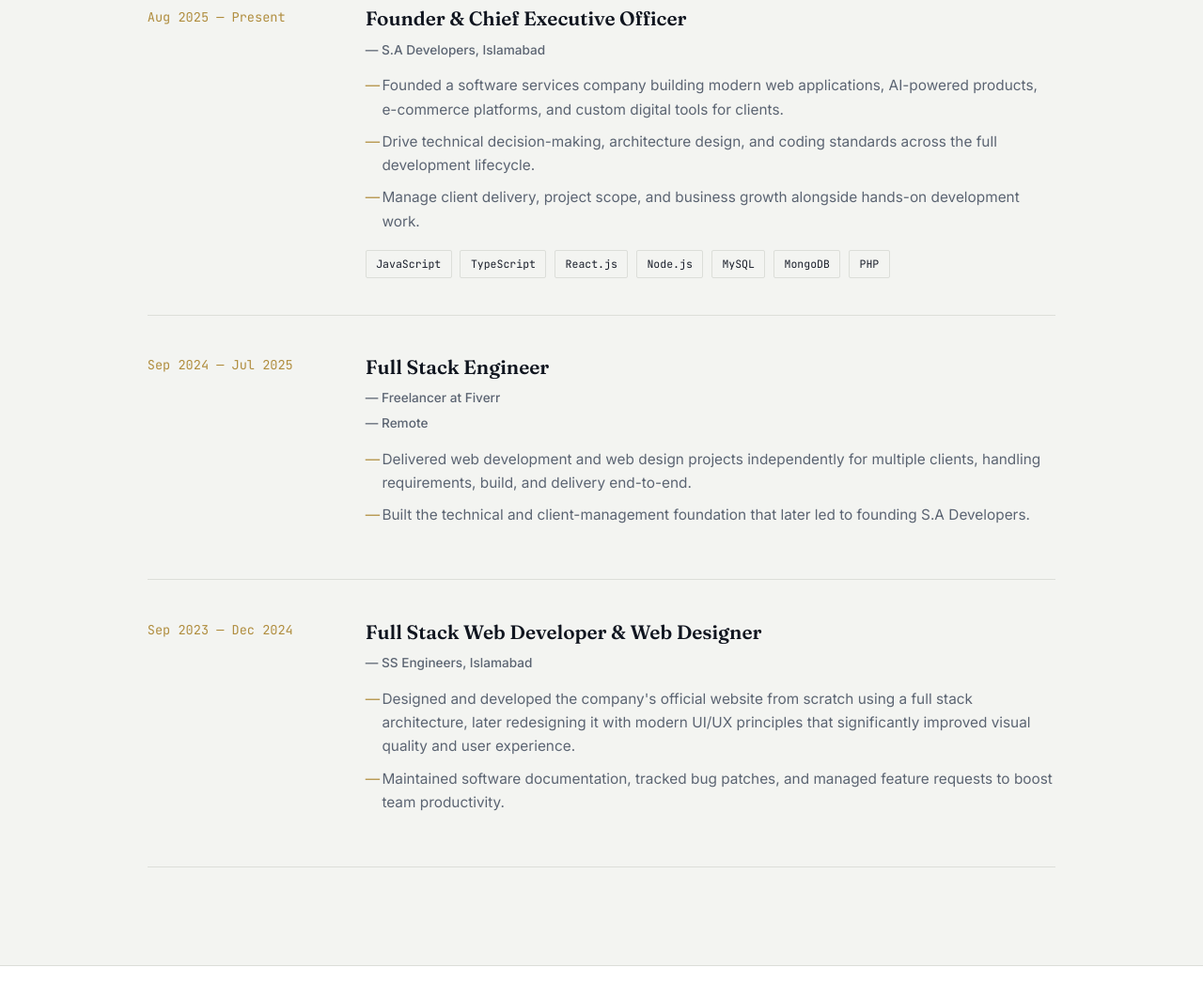
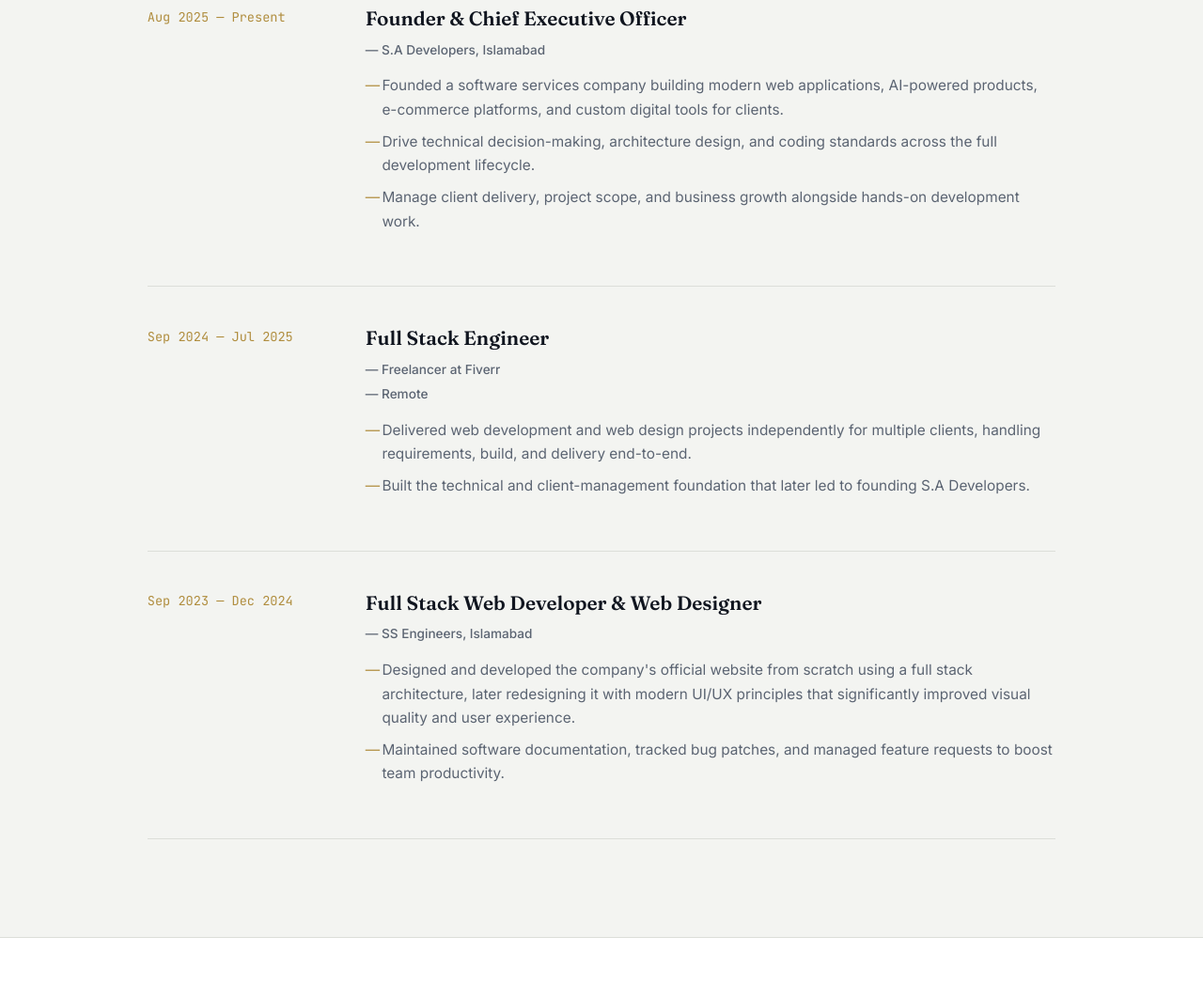
Before and after one commit to sabtain05/portfolio-website, a plain HTML site: page index.html in a window 1280 px wide. Shown: the part 2590-3653 px from the top of the page at 94% size. Drawn offline with Linux system fonts and the light colour scheme.

Commit message:
remove technology tags from experience section

```diff
--- a/index.html
+++ b/index.html
@@ -131,10 +131,6 @@
             <li>Drive technical decision-making, architecture design, and coding standards across the full development lifecycle.</li>
             <li>Manage client delivery, project scope, and business growth alongside hands-on development work.</li>
           </ul>
-          <div class="tag-row small">
-            <span class="tag">JavaScript</span><span class="tag">TypeScript</span><span class="tag">React.js</span>
-            <span class="tag">Node.js</span><span class="tag">MySQL</span><span class="tag">MongoDB</span><span class="tag">PHP</span>
-          </div>
         </div>
       </div>
 
```
